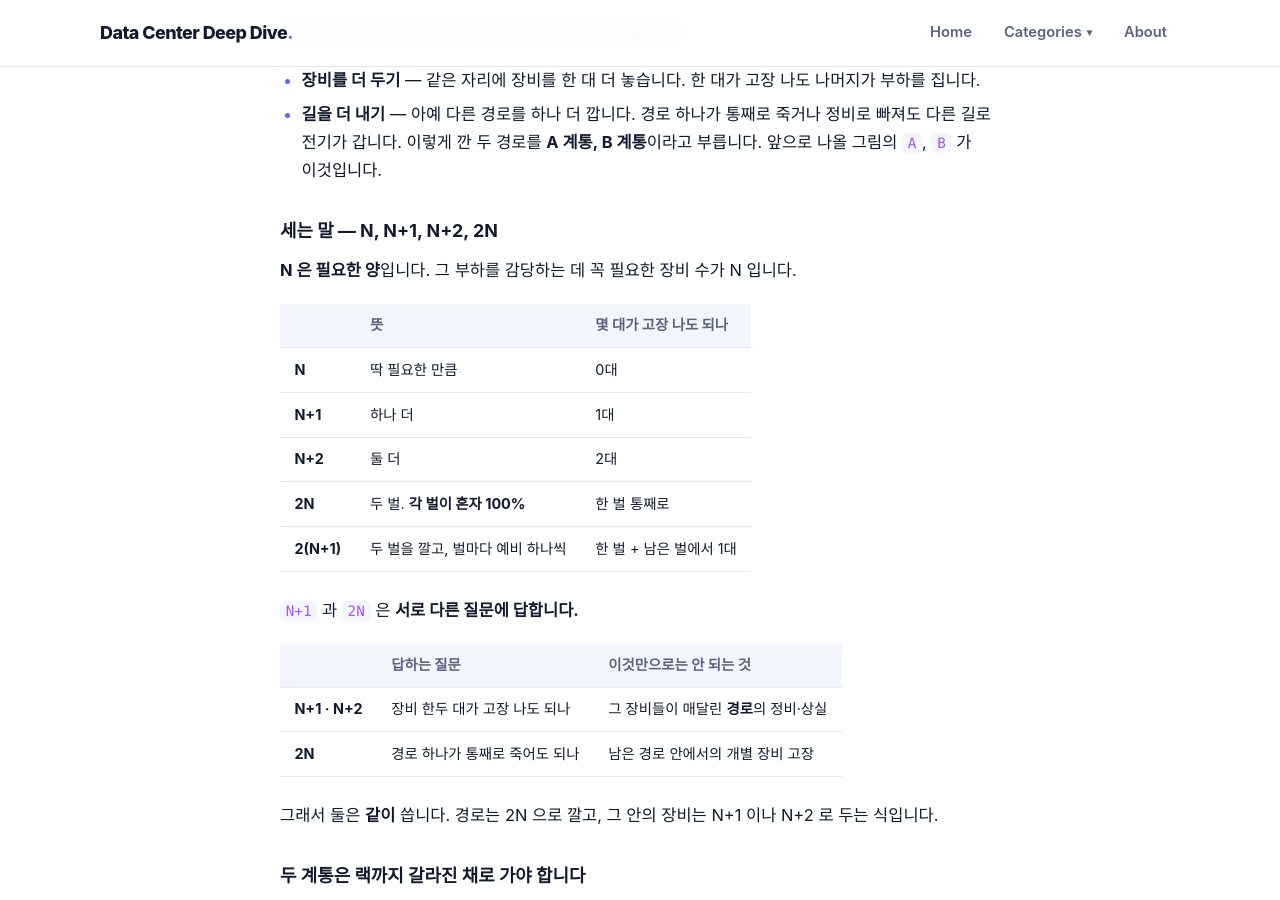
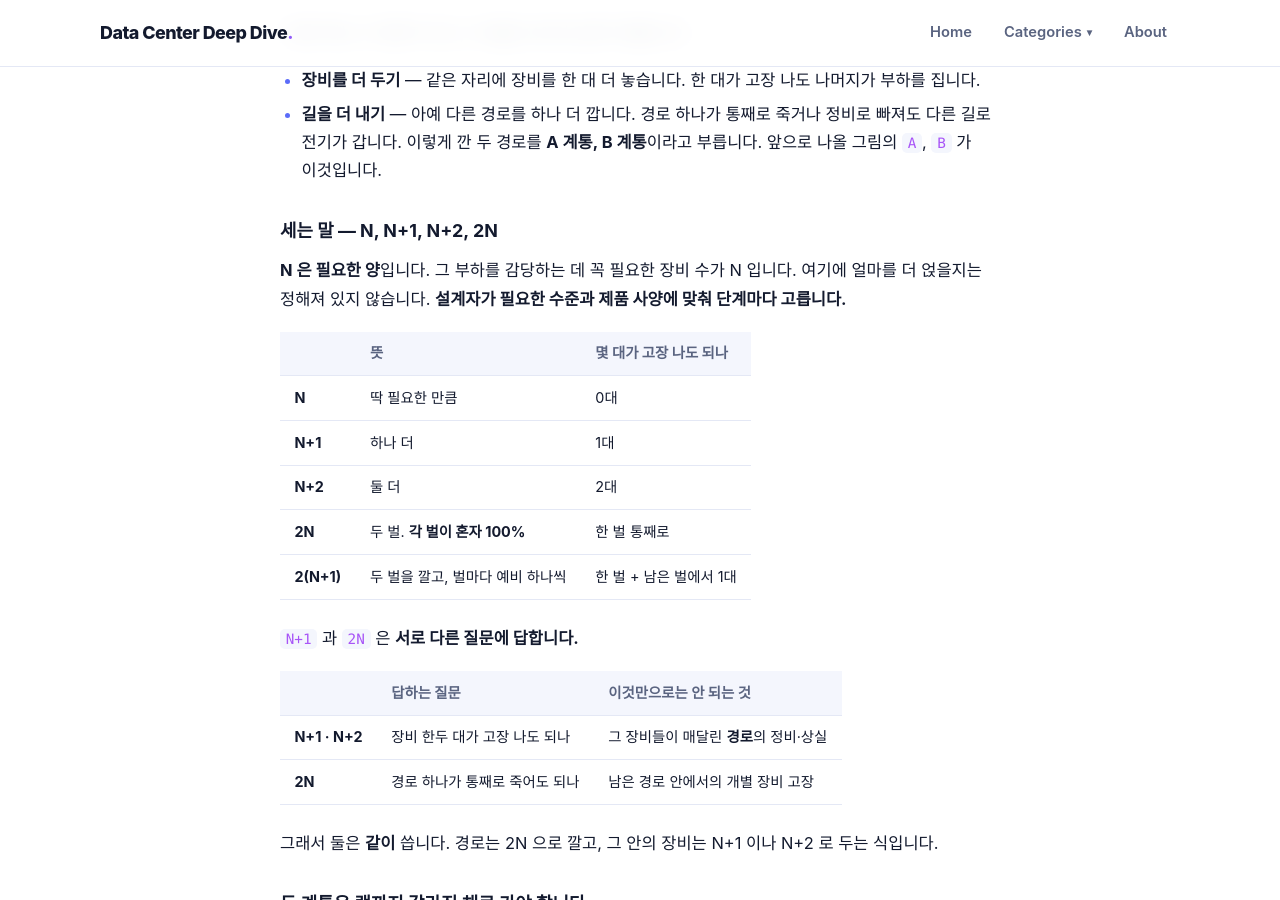
Before and after one commit to ssyrc/ssyrc.github.io, a Jekyll site: the page built from _posts/ko/2026-10-01-datacenter-power-supply.md, in a window 1280 px wide and 900 px high, scrolled down 5750 px. Built offline with Jekyll 4.4.1, drawn with Linux system fonts in a browser that asks for light colours; some web fonts are replaced.

Commit message:
Say the redundancy level is a design choice
The table reads as a menu with no indication of who picks from it. Two
lines up front: nothing fixes how much spare you add, the designer takes
it per stage from what the site needs and what the products support.

Co-Authored-By: Claude Opus 5 <noreply@anthropic.com>
Claude-Session: https://claude.ai/code/session_01At6mD3wUXNXJZn78ZeJBtt

```diff
--- a/_posts/ko/2026-10-01-datacenter-power-supply.md
+++ b/_posts/ko/2026-10-01-datacenter-power-supply.md
@@ -139,6 +139,8 @@ CPU, GPU가 쓰는 건 DC거든요. 서버 뒤판에서 전원 코드가 꽂히
 ### 세는 말 — N, N+1, N+2, 2N
 
 **N 은 필요한 양**입니다. 그 부하를 감당하는 데 꼭 필요한 장비 수가 N 입니다.
+여기에 얼마를 더 얹을지는 정해져 있지 않습니다. **설계자가 필요한 수준과 제품 사양에
+맞춰 단계마다 고릅니다.**
 
 | | 뜻 | 몇 대가 고장 나도 되나 |
 | --- | --- | --- |
```
